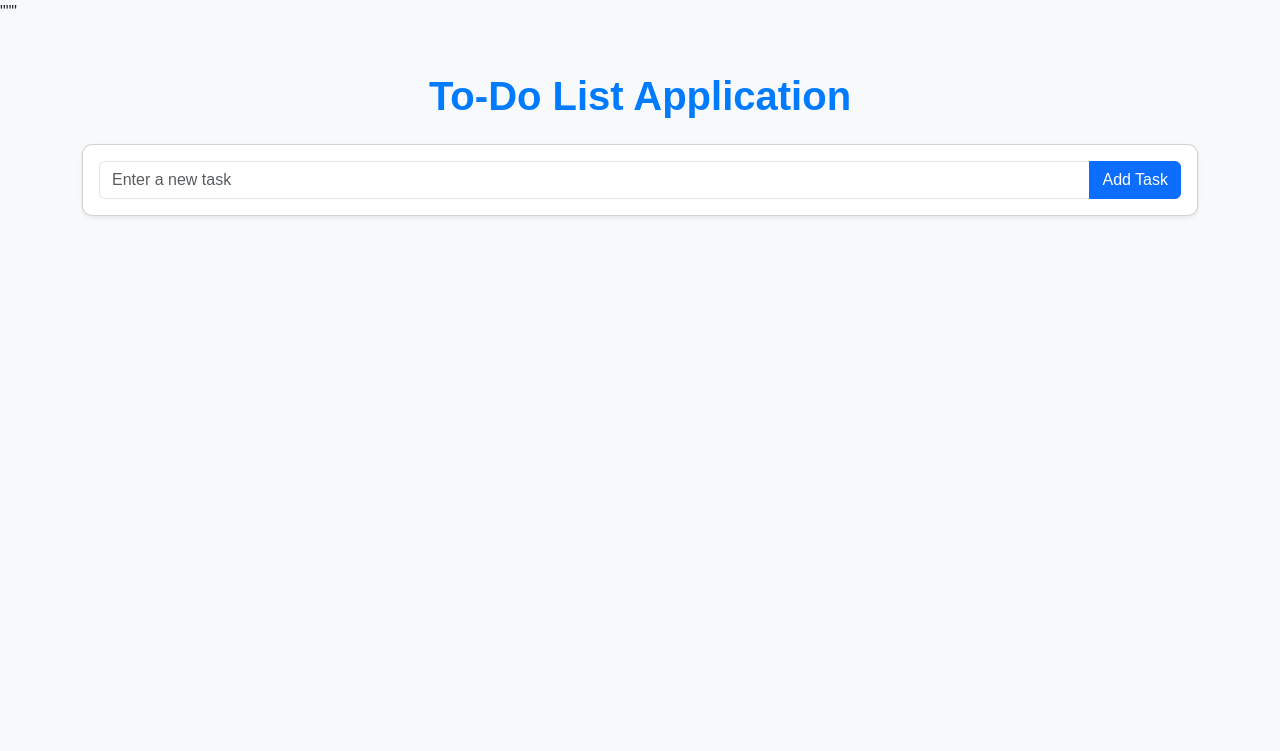
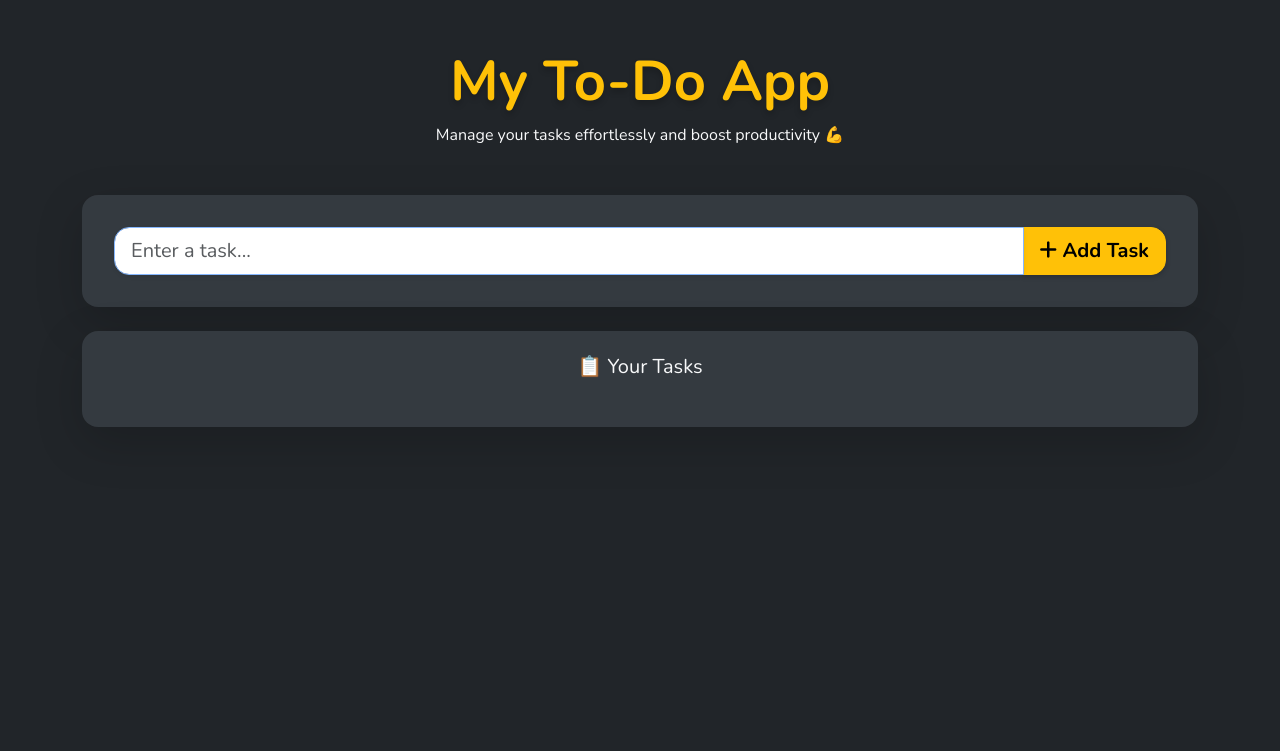
Before and after one commit to MahendraRamisetty/todo_project, a Django app: page / in a window 1280 px wide. Shown: the top 751 px of the page. Run offline with Django 4.2, Linux system fonts and the light colour scheme; data that the repository does not hold is empty.

Commit message:
Enhance front-end design and interactivity

```diff
--- a/static/css/styles.css
+++ b/static/css/styles.css
@@ -1,36 +1,66 @@
+/* General Styles */
 body {
-    font-family: 'Arial', sans-serif;
-    background-color: #f8f9fa;
+    font-family: 'Nunito', sans-serif;
+    background-color: #212529;
+    color: #f8f9fa;
 }
 
 h1 {
-    color: #007bff;
-    font-weight: bold;
+    font-size: 3rem;
+    font-weight: 700;
+    color: #ffc107;
+    text-shadow: 0px 4px 6px rgba(0, 0, 0, 0.2);
 }
 
 .card {
-    border-radius: 10px;
+    border-radius: 15px;
+    background: #343a40;
+    border: none;
 }
 
+/* Task List */
 .list-group-item {
     display: flex;
     justify-content: space-between;
     align-items: center;
-    padding: 15px;
-    border: 1px solid #ddd;
-    border-radius: 5px;
+    padding: 15px 20px;
+    border: none;
+    background: #495057;
     margin-bottom: 10px;
+    color: #f8f9fa;
+    font-weight: 600;
+    transition: all 0.3s ease-in-out;
 }
 
+.list-group-item:hover {
+    transform: scale(1.02);
+    background-color: #6c757d;
+}
+
+/* Delete Button */
 .list-group-item button {
-    background-color: #dc3545;
+    background: #dc3545;
     border: none;
     color: #fff;
-    padding: 5px 10px;
-    border-radius: 5px;
+    padding: 7px 12px;
+    border-radius: 8px;
     cursor: pointer;
+    font-size: 14px;
+    transition: background-color 0.3s ease-in-out;
 }
 
 .list-group-item button:hover {
-    background-color: #c82333;
+    background: #b02a37;
 }
+
+/* Input Section */
+.input-group .form-control {
+    border-radius: 15px;
+    box-shadow: 0px 2px 5px rgba(0, 0, 0, 0.2);
+}
+
+.input-group .btn {
+    border-radius: 15px;
+    box-shadow: 0px 2px 5px rgba(0, 0, 0, 0.2);
+    font-weight: 700;
+}
--- a/static/js/script.js
+++ b/static/js/script.js
@@ -1,5 +1,6 @@
 const apiURL = 'http://127.0.0.1:8000/api/tasks/';
 
+// Fetch Tasks from API
 async function fetchTasks() {
     try {
         const response = await fetch(apiURL);
@@ -8,20 +9,24 @@ async function fetchTasks() {
         taskList.innerHTML = '';
 
         tasks.forEach(task => {
-            taskList.innerHTML += `
-                <li class="list-group-item">
-                    <span>${task.title}</span>
-                    <button onclick="deleteTask(${task.id})">Delete</button>
-                </li>
+            const listItem = document.createElement('li');
+            listItem.className = 'list-group-item d-flex justify-content-between align-items-center';
+            listItem.innerHTML = `
+                <span>${task.title}</span>
+                <button onclick="deleteTask(${task.id})" class="btn btn-danger">
+                    <i class="fas fa-trash-alt"></i>
+                </button>
             `;
+            taskList.appendChild(listItem);
         });
     } catch (error) {
         console.error('Error fetching tasks:', error);
     }
 }
 
+// Add a New Task
 async function addTask() {
-    const title = document.getElementById('task-title').value;
+    const title = document.getElementById('task-title').value.trim();
     if (!title) {
         alert('Please enter a task title.');
         return;
@@ -42,6 +47,7 @@ async function addTask() {
     }
 }
 
+// Delete a Task
 async function deleteTask(id) {
     try {
         await fetch(`${apiURL}${id}/`, { method: 'DELETE' });
@@ -51,4 +57,5 @@ async function deleteTask(id) {
     }
 }
 
+// Load Tasks on Page Load
 fetchTasks();
--- a/templates/index.html
+++ b/templates/index.html
@@ -1,4 +1,4 @@
-"""<!-- {% load static %} <!-- Add this line at the top
+{% load static %}
 
 <!DOCTYPE html>
 <html lang="en">
@@ -7,58 +7,52 @@
     <meta name="viewport" content="width=device-width, initial-scale=1.0">
     <title>To-Do List</title>
 
-    <link rel="stylesheet" href="{% static 'D:\\todo_project\\static\\css\\styles.css' %}">
-</head>
-<body>
-    <h1>To-Do List</h1>
-    <div>
-        <input type="text" id="task-title" placeholder="New Task">
-        <button onclick="addTask()">Add</button>
-    </div>
-    <ul id="task-list"></ul>
+    <!-- Bootstrap CSS -->
+    <link href="https://cdn.jsdelivr.net/npm/bootstrap@5.3.0-alpha3/dist/css/bootstrap.min.css" rel="stylesheet">
 
+    <!-- Google Fonts -->
+    <link href="https://fonts.googleapis.com/css2?family=Nunito:wght@400;600;700&display=swap" rel="stylesheet">
 
-    <script src="{% static 'D:\\todo_project\\static\\js\\script.js' %}"></script>
-</body>
-</html> -->
-{% load static %}
+    <!-- Font Awesome Icons -->
+    <link rel="stylesheet" href="https://cdnjs.cloudflare.com/ajax/libs/font-awesome/6.0.0-beta3/css/all.min.css">
 
-<!DOCTYPE html>
-<html lang="en">
-<head>
-    <meta charset="UTF-8">
-    <meta name="viewport" content="width=device-width, initial-scale=1.0">
-    <title>To-Do List</title>
-    <!-- Bootstrap CSS -->
-    <link rel="stylesheet" href="https://cdn.jsdelivr.net/npm/bootstrap@5.3.0-alpha3/dist/css/bootstrap.min.css">
-    <!-- Custom Styles -->
+    <!-- Custom CSS -->
     <link rel="stylesheet" href="{% static 'css/styles.css' %}">
 </head>
-<body class="bg-light">
+<body class="bg-dark text-light">
 
     <div class="container my-5">
-        <h1 class="text-center mb-4">To-Do List Application</h1>
+        <!-- App Header -->
+        <div class="text-center mb-5">
+            <h1 class="display-4 text-warning fw-bold">My To-Do App</h1>
+            <p class="text-light">Manage your tasks effortlessly and boost productivity 💪</p>
+        </div>
 
         <!-- Input Section -->
-        <div class="card shadow-sm">
+        <div class="card shadow-lg p-3 mb-4 rounded-4">
             <div class="card-body">
                 <div class="input-group">
-                    <input type="text" id="task-title" class="form-control" placeholder="Enter a new task">
-                    <button class="btn btn-primary" onclick="addTask()">Add Task</button>
+                    <input type="text" id="task-title" class="form-control form-control-lg shadow-sm" placeholder="Enter a task..." autofocus>
+                    <button class="btn btn-warning btn-lg" onclick="addTask()">
+                        <i class="fas fa-plus"></i> Add Task
+                    </button>
                 </div>
             </div>
         </div>
 
         <!-- Task List -->
-        <ul id="task-list" class="list-group mt-4">
-            <!-- Tasks will be dynamically added here -->
-        </ul>
+        <div class="card shadow-lg p-4 rounded-4">
+            <h5 class="text-center text-light mb-4">📋 Your Tasks</h5>
+            <ul id="task-list" class="list-group">
+                <!-- Dynamic tasks will be injected here -->
+            </ul>
+        </div>
     </div>
 
-    <!-- Bootstrap JS (For responsiveness) -->
+    <!-- Bootstrap Bundle with Popper -->
     <script src="https://cdn.jsdelivr.net/npm/bootstrap@5.3.0-alpha3/dist/js/bootstrap.bundle.min.js"></script>
+
     <!-- Custom JS -->
     <script src="{% static 'js/script.js' %}"></script>
-
 </body>
 </html>
```
